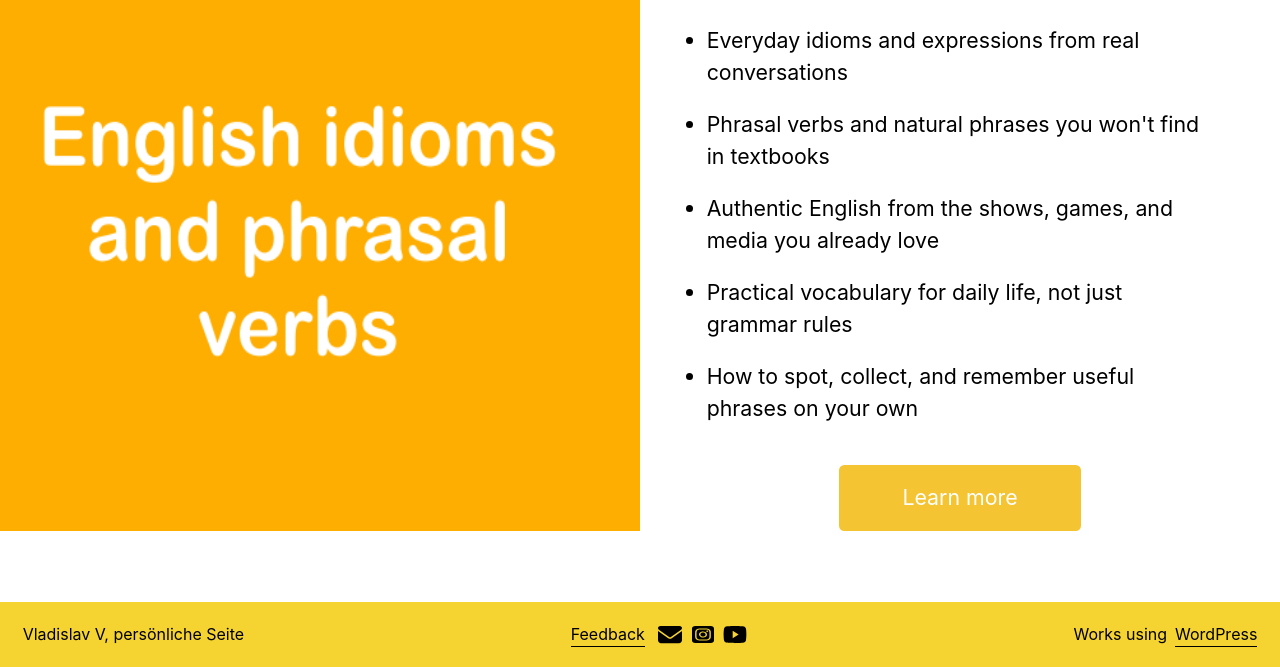
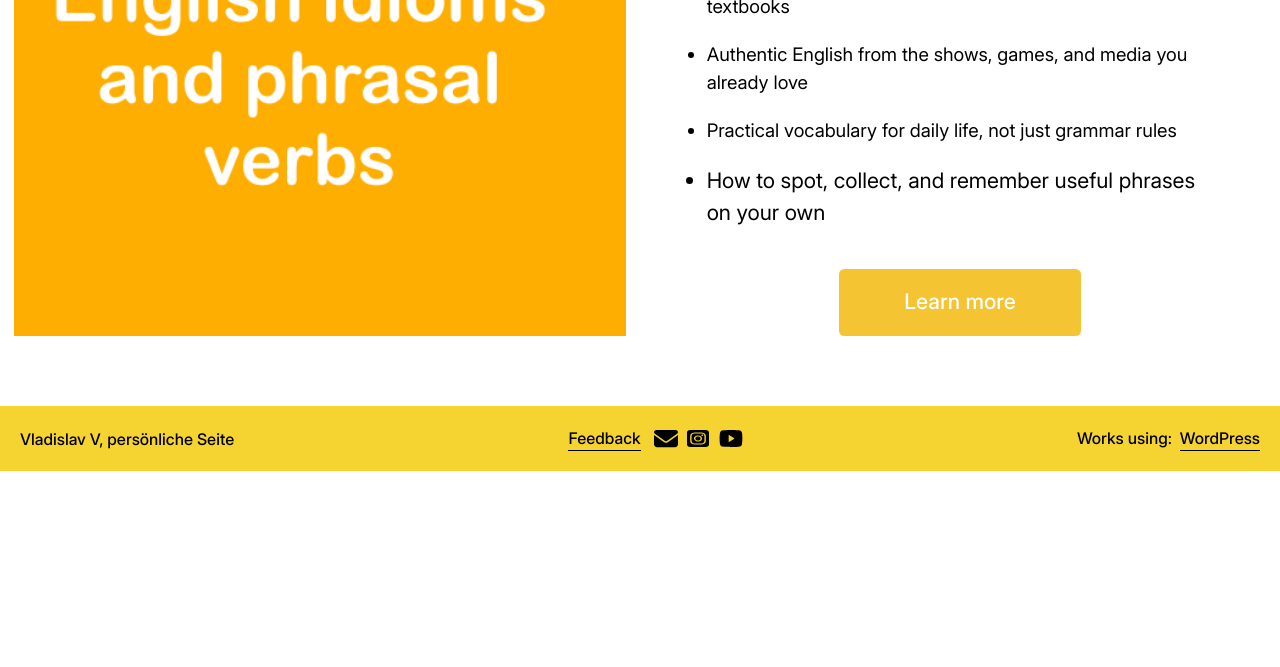
Before and after one commit to Vlad-Vasinev/simple-tailwind, a website: page index.html in a window 1280 px wide. Shown: the part 775-1442 px from the top of the page. After the commit the page ends 1246 px from the top, so only its background shows below. Drawn offline with Linux system fonts and the light colour scheme.

Commit message:
fix: fix size

```diff
--- a/index.html
+++ b/index.html
@@ -10,8 +10,8 @@
 
   <section class="mirror-block flex">
     <div class="mirror-block__el w-1/2 fpl-[100] fmb-[60]">
-      <h2 class="fpt-[80] ffs-[64]">About the project</h2>
-      <p class="fmt-[50] ffs-[32]">
+      <h2 class="fpt-[40] md:fpt-[80] ffs-[44] md:ffs-[60] --font-sans font-bold">About the project</h2>
+      <p class=" fmt-[25] md:fmt-[50] ffs-[22] md:ffs-[28] --font-sans">
         This project began when I first watched "Desperate Housewives", the
         wonderful series by Marc Cherry. Every episode was packed with idioms and
         natural expressions that I never encountered in textbooks. I started writing
@@ -21,17 +21,23 @@
         This collection is the result. It’s a growing phrasebook built from the shows we
         watch, the games we play, and the conversations we hear.
       </p>
-      <p class="fmt-[60]"></p>
+      <p class="fmt-[30] md:fmt-[60]"></p>
       <a href="#" class="bg-[#F4C432]
         block
         shrink-0
-        fw-[364]
+        sm:fw-[364]
         frounded-[8]
-        fpy-[26]
+        md:fpy-[26]
+        fpy-[13]
+        md:fpx-[26]
+        fpx-[13]
         text-center
-        mx-auto
+        sm:mx-auto
         text-[#ffffff]
-        fpx-[26] ffs-[32]">Learn more</a>
+        --font-sans font-medium
+        md:ffs-[32]
+        ffs-[20]
+        ">Learn more</a>
     </div>
     <div class="mirror-block__el
       grid
@@ -50,39 +56,46 @@
       <img src="/content/idioms-1.PNG" class="w-full h-full" alt="Idioms pdf preview">
     </div>
     <div class="mirror-block__el w-1/2 fpl-[100] fpr-[100]">
-      <h2 class="fpt-[80] ffs-[64] fmb-[50]">What you can learn:</h2>
+      <h2 class=" fpt-[40] md:fpt-[80] ffs-[44] md:ffs-[60] md:fmb-[50] fmb-[25] --font-sans font-bold">What you can learn:</h2>
       <ul class="list-disc">
-        <li class="fmb-[30] ffs-[32]">Everyday idioms and expressions from real conversations</li>
-        <li class="fmb-[30] ffs-[32]">Phrasal verbs and natural phrases you won't find in textbooks</li>
-        <li class="fmb-[30] ffs-[32]">Authentic English from the shows, games, and media you already love</li>
-        <li class="fmb-[30] ffs-[32]">Practical vocabulary for daily life, not just grammar rules</li>
-        <li class="ffs-[32]">How to spot, collect, and remember useful phrases on your own</li>
+        <li class="md:fmb-[30] fmb-[15] md:ffs-[28] ffs-[22] --font-sans">Everyday idioms and expressions from real conversations</li>
+        <li class="md:fmb-[30] fmb-[15] md:ffs-[28] ffs-[22] --font-sans">Phrasal verbs and natural phrases you won't find in textbooks</li>
+        <li class="md:fmb-[30] fmb-[15] md:ffs-[28] ffs-[22] --font-sans">Authentic English from the shows, games, and media you already love</li>
+        <li class="md:fmb-[30] fmb-[15] md:ffs-[28] ffs-[22] --font-sans">Practical vocabulary for daily life, not just grammar rules</li>
+        <li class="md:ffs-[32] ffs-[22] --font-sans">How to spot, collect, and remember useful phrases on your own</li>
       </ul>
       <a href="#" class="bg-[#F4C432]
         block
         shrink-0
-        fw-[364]
+        sm:fw-[364]
         frounded-[8]
-        fpy-[26]
+        md:fpy-[26]
+        md:fpx-[26]
+        fpy-[13]
+        fpx-[13]
         text-center
-        fmt-[60]
-        mx-auto
+        md:fmt-[60]
+        fmt-[30]
+        sm:mx-auto
+        --font-sans font-medium
         text-[#ffffff]
-        fpx-[26] ffs-[32]">Learn more</a>
+        md:ffs-[32]
+        ffs-[20]
+        ">Learn more</a>
     </div>
   </section>
 
   <footer class="footer
     flex
     flex-col
-    fgap-[6]
+    fgap-[12]
     lg:gap-0
     lg:flex-row
     items-center
-    justify-between bg-[#F5D431] fpy-[30] fpx-[34]">
-    <p class="footer__el">Vladislav V, persönliche Seite</p>
+    justify-between bg-[#F5D431] fpy-[30] fpx-[30]">
+    <p class="footer__el --font-sans font-medium">Vladislav V, persönliche Seite</p>
     <div class="footer__el flex">
-      <a href="#"class="fmr-[20] border-b border-black">Feedback</a>
+      <a href="#"class="fmr-[20] border-b border-black --font-sans font-medium">Feedback</a>
       <ul class="flex items-center fgap-[14]">
         <li>
           <a href="#" class="fw-[24] fh-[23]">
@@ -108,8 +121,8 @@
       </ul>
     </div>
     <div class="footer__el flex">
-      <p>Works using</p>
-      <a href="#" class="fml-[12] border-b border-black">WordPress</a>
+      <p class="--font-sans font-medium">Works using:</p>
+      <a href="#" class="fml-[12] border-b --font-sans font-medium border-black">WordPress</a>
     </div>
   </footer>
 
--- a/input.css
+++ b/input.css
@@ -1,6 +1,44 @@
+
+
 @import "tailwindcss";
 @plugin "./mixin.js";
 @plugin "@theunwindfront/tailwindcss-fluid-scale";
+
+@font-face {
+  font-family: 'Inter';
+  src: url('/fonts/static/Inter_24pt-Bold.woff2') format('woff2');
+  font-weight: 700;
+  font-style: normal;
+  font-display: swap;
+}
+
+@font-face {
+  font-family: 'Inter';
+  src: url('/fonts/static/Inter_24pt-SemiBold.woff2') format('woff2');
+  font-weight: 600;
+  font-style: normal;
+  font-display: swap;
+}
+
+@font-face {
+  font-family: 'Inter';
+  src: url('/fonts/static/Inter_24pt-Medium.woff2') format('woff2');
+  font-weight: 500;
+  font-style: normal;
+  font-display: swap;
+}
+
+@font-face {
+  font-family: 'Inter';
+  src: url('/fonts/static/Inter_24pt-Regular.woff2') format('woff2');
+  font-weight: 400;
+  font-style: normal;
+  font-display: swap;
+}
+
+@theme {
+  --font-sans: 'Inter', sans-serif;
+}
 
 .text-fluid-3xl {
   font-size: clamp(16px, 1.5vw, 40px);
@@ -11,6 +49,31 @@
 .text-fluid-5xl {
   font-size: clamp(12px, 2.5vw, 20px);
   color: #ffffff;
+}
+
+@media(max-width: 770px) {
+  .mirror-block {
+    flex-direction: column;
+  }
+
+  .mirror-block:nth-child(2) .mirror-block__el:nth-child(1){
+   order: 2;
+   margin-top: 40px;
+  }
+
+  .mirror-block__el {
+    width: 100%;
+    justify-content: unset;
+    padding-left: 20px;
+    padding-right: 20px;
+  }
+  .mirror-block__el img{
+    height: 75vh;
+    object-fit: cover;
+  }
+  .mirror-block__el .list-disc {
+    padding-left: 20px;
+  }
 }
 
 /*
```
Also changed, not shown: README.md, fonts/static/Inter_24pt-Bold.ttf (deleted), fonts/static/Inter_24pt-Bold.woff2 (added), fonts/static/Inter_24pt-Medium.ttf (deleted), fonts/static/Inter_24pt-Medium.woff2 (added), fonts/static/Inter_24pt-Regular.ttf (deleted), fonts/static/Inter_24pt-Regular.woff2 (added), fonts/static/Inter_24pt-SemiBold.ttf (deleted), fonts/static/Inter_24pt-SemiBold.woff2 (added), style.css.
